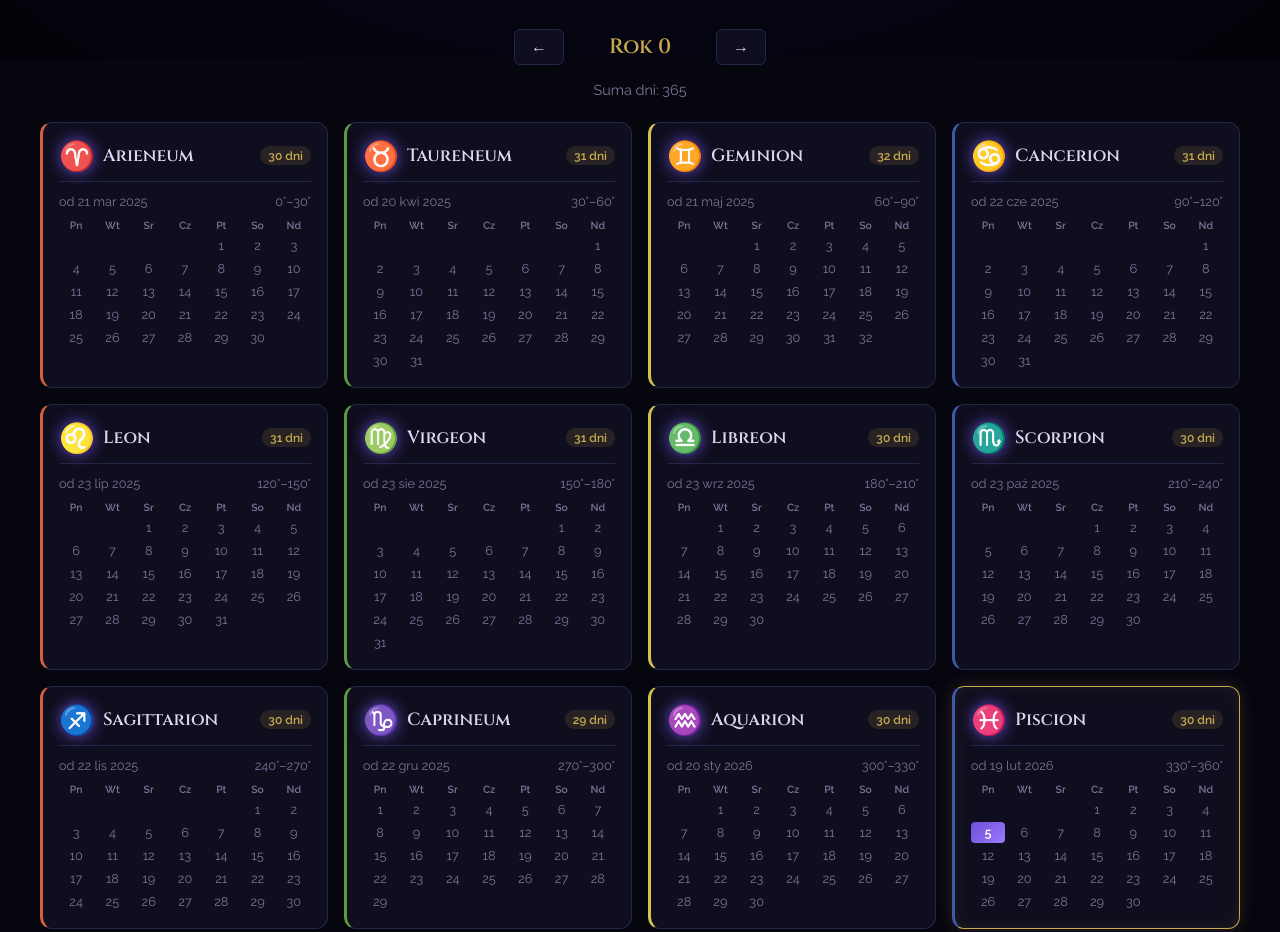
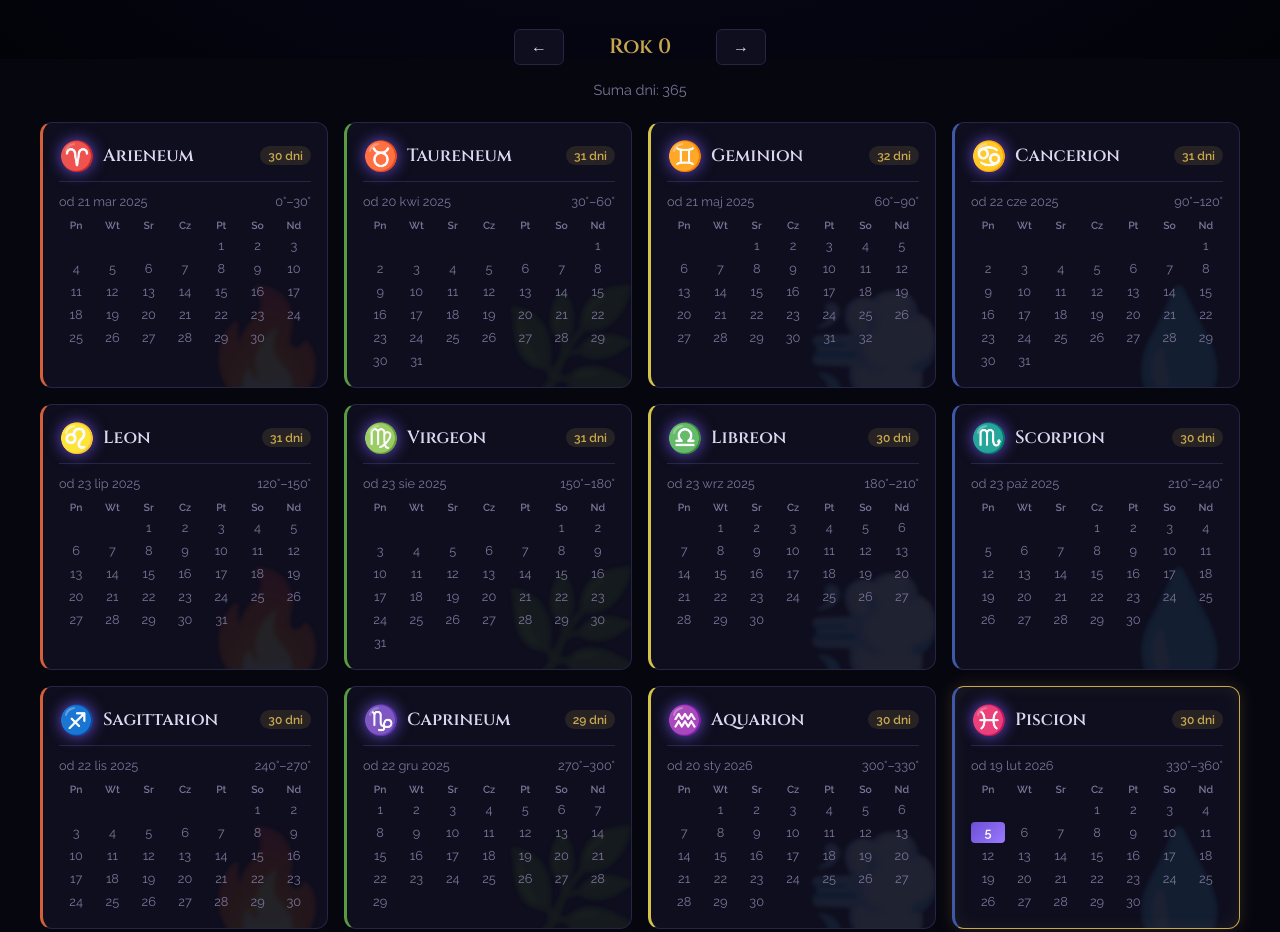
Before and after one commit to usterk/amareth-calendar, a plain HTML site: page frontend/astro.html in a window 1280 px wide. Shown: the part 741-1673 px from the top of the page. Drawn offline with Linux system fonts and the light colour scheme.

Commit message:
Add element watermarks to month cards, increase visibility
- Blurred emoji watermarks (🔥🌿💨💧) in month card backgrounds
- Element metadata moved to shared ZODIAC in engine.js
- file:// protocol fallback message in both templates

Co-Authored-By: Claude Opus 4.6 <noreply@anthropic.com>

```diff
--- a/frontend/astro.html
+++ b/frontend/astro.html
@@ -292,7 +292,16 @@
             background: var(--surface); border: 1px solid var(--border);
             border-radius: 12px; padding: 1rem; transition: border-color 0.3s;
             border-left: 3px solid var(--border);
+            position: relative; overflow: hidden;
         }
+        .month-card::after {
+            content: ''; position: absolute;
+            right: -10px; bottom: -15px;
+            font-size: 7rem; line-height: 1;
+            opacity: 0.09; filter: blur(2px);
+            pointer-events: none; z-index: 0;
+        }
+        .month-card > * { position: relative; z-index: 1; }
         .month-card:hover { border-color: var(--border-glow); }
         .month-card.current {
             border-color: var(--accent);
@@ -305,9 +314,13 @@
             100% { box-shadow: 0 0 25px var(--accent-glow), inset 0 0 25px #c8a84e22; }
         }
         .month-card.fire { border-left-color: var(--fire); }
+        .month-card.fire::after { content: '\1F525'; }
         .month-card.earth { border-left-color: var(--earth); }
+        .month-card.earth::after { content: '\1F33F'; }
         .month-card.air { border-left-color: var(--air); }
+        .month-card.air::after { content: '\1F4A8'; }
         .month-card.water { border-left-color: var(--water); }
+        .month-card.water::after { content: '\1F4A7'; }
         .month-header {
             display: flex; align-items: center; gap: 0.5rem;
             margin-bottom: 0.75rem; padding-bottom: 0.5rem;
```
